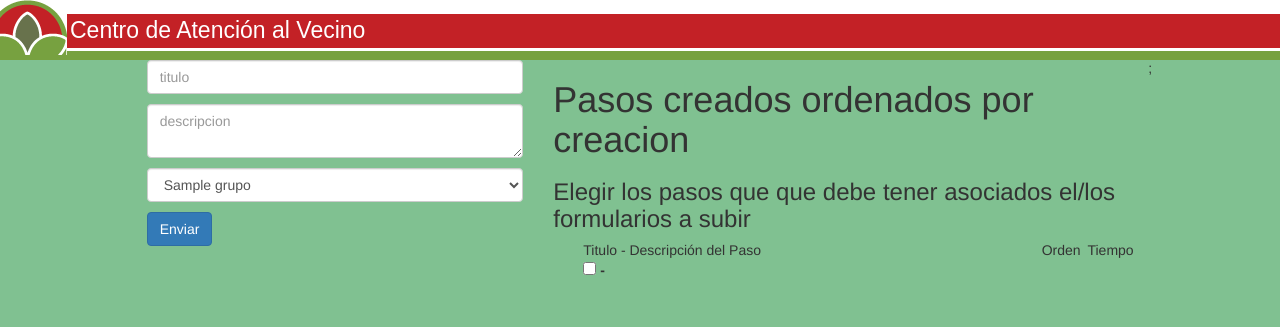
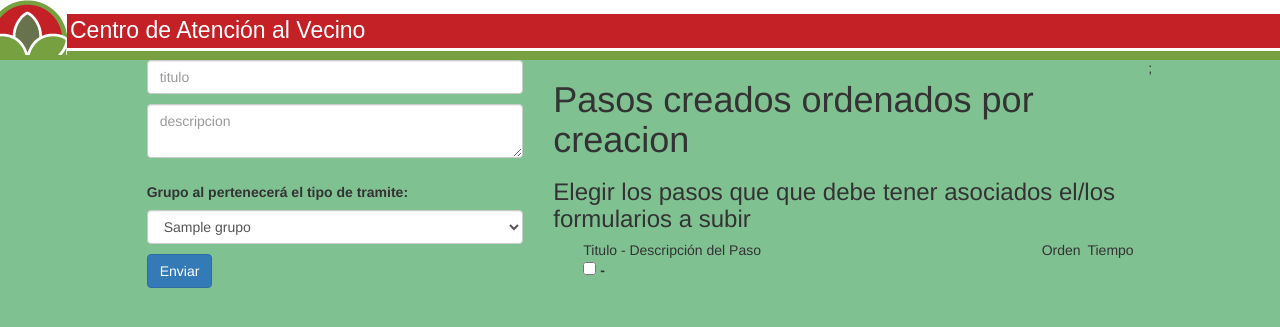
Before and after one commit to SHeroes/reclamoVecinal, a PHP site: the page made by application/views/tramites/tr_admin_armar_ttr.php in a window 1280 px wide. Shown: the top 327 px of the page. Run offline with PHP 8.4, Linux system fonts and the light colour scheme; the template is opened without the code that fills it: most values are stand-ins (such as "Sample title", 1, 10 or a date in 2020); data that the repository does not hold is empty.

Commit message:
nada solo quiero comitear

```diff
--- a/application/views/tramites/tr_admin_armar_ttr.php
+++ b/application/views/tramites/tr_admin_armar_ttr.php
@@ -10,7 +10,7 @@
         <div class="col-sm-4" id="inputs-tipo-tramite">
           <p><input class="form-control" name="titulo" placeholder="titulo" required/></p>
           <p><textarea class="form-control" name="descripcion" placeholder="descripcion" ></textarea> </p>
-          <p><select type="text" class="span4 form-control" name="grupo" id="grupo_selector">
+          <p><br><b>Grupo al pertenecerá el tipo de tramite: </b></p><p><select type="text" class="span4 form-control" name="grupo" id="grupo_selector">
             <?php
             foreach($grupos as $grupo_elemento){
               echo  '<option value="'.$grupo_elemento->id.'">'. $grupo_elemento->nombre.'</option>';
```
